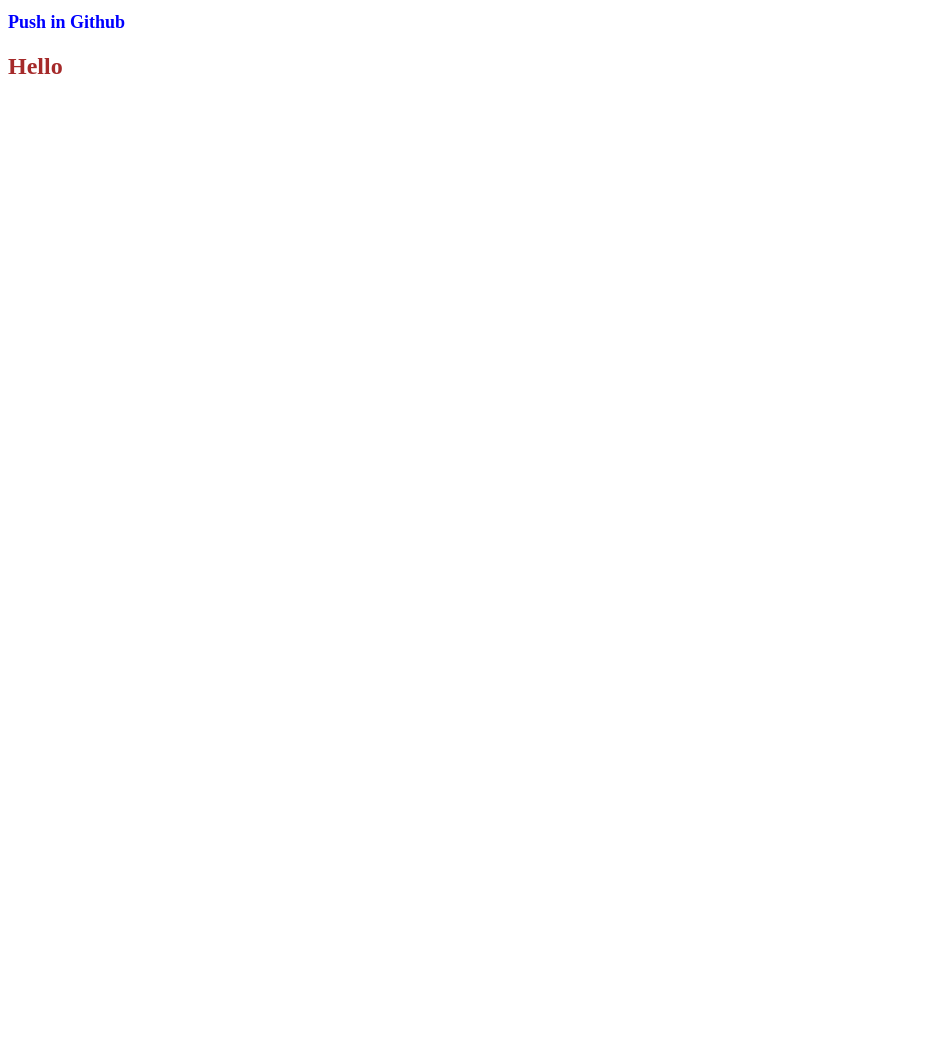
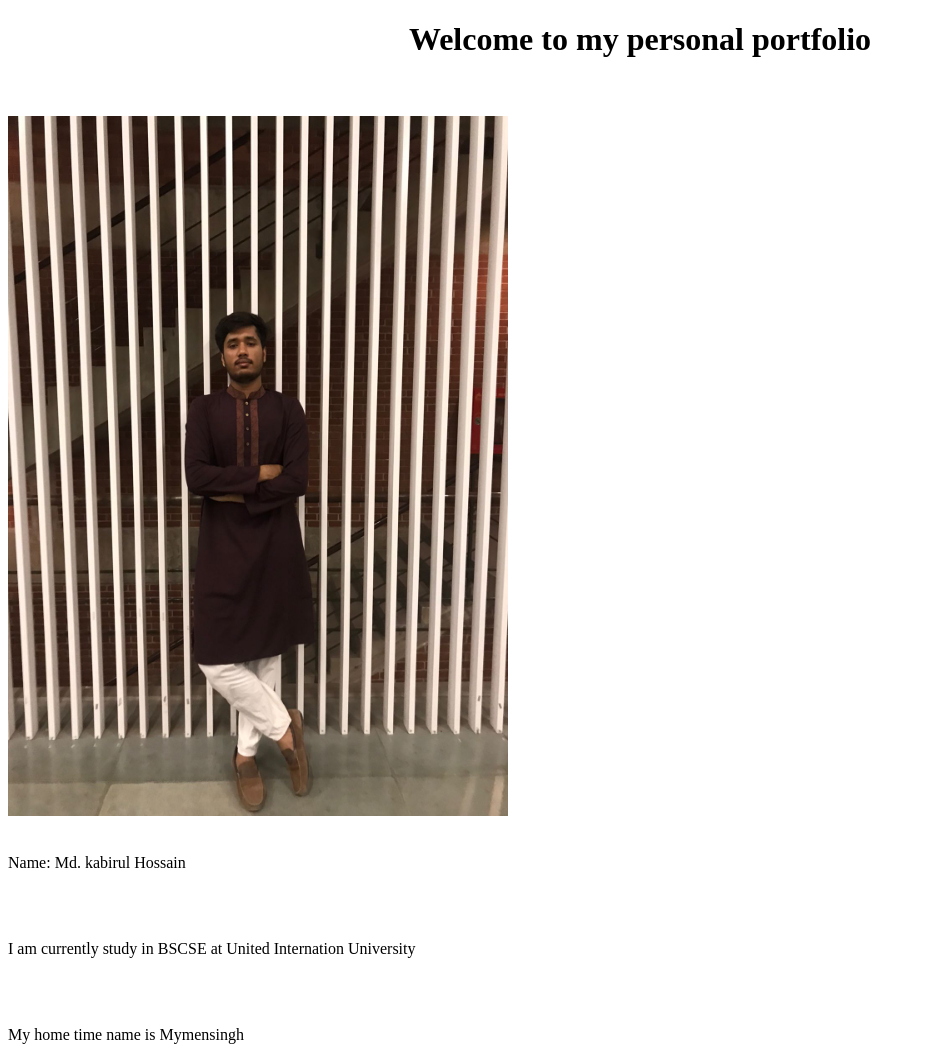
Before and after one commit to mdkabirulhossain/my-first-repo, a plain HTML site: page index.html in a window 1280 px wide. Shown: the whole page, without its empty margins (0-925 px from the left). Before the commit the page ends 800 px from the top, so only its background shows below. Drawn offline with Linux system fonts and the light colour scheme.

Commit message:
edit img size

```diff
--- a/index.html
+++ b/index.html
@@ -7,7 +7,10 @@
     <link rel="stylesheet" href="style.css">
 </head>
 <body>
-    <h1>Push in Github</h1>
-    <h2>Hello</h2>
+    <h1 align="center">Welcome to my personal portfolio</h1><br><br>
+    <img src="IMG-20230512-WA0040.jpg" width="500px" height="700px"><br><br>
+    <p>Name: Md. kabirul Hossain</p><br><br>
+    <p>I am currently study in BSCSE at United Internation University</p><br><br>
+    <p>My home time name is Mymensingh</p>
 </body>
 </html>
--- a/style.css
+++ b/style.css
@@ -1,7 +1,3 @@
-h1{
-    color: blue;
-    font-size: large;
+body{
+    background-color: white;
 }
-h2{
-    color: brown;
-}
```
